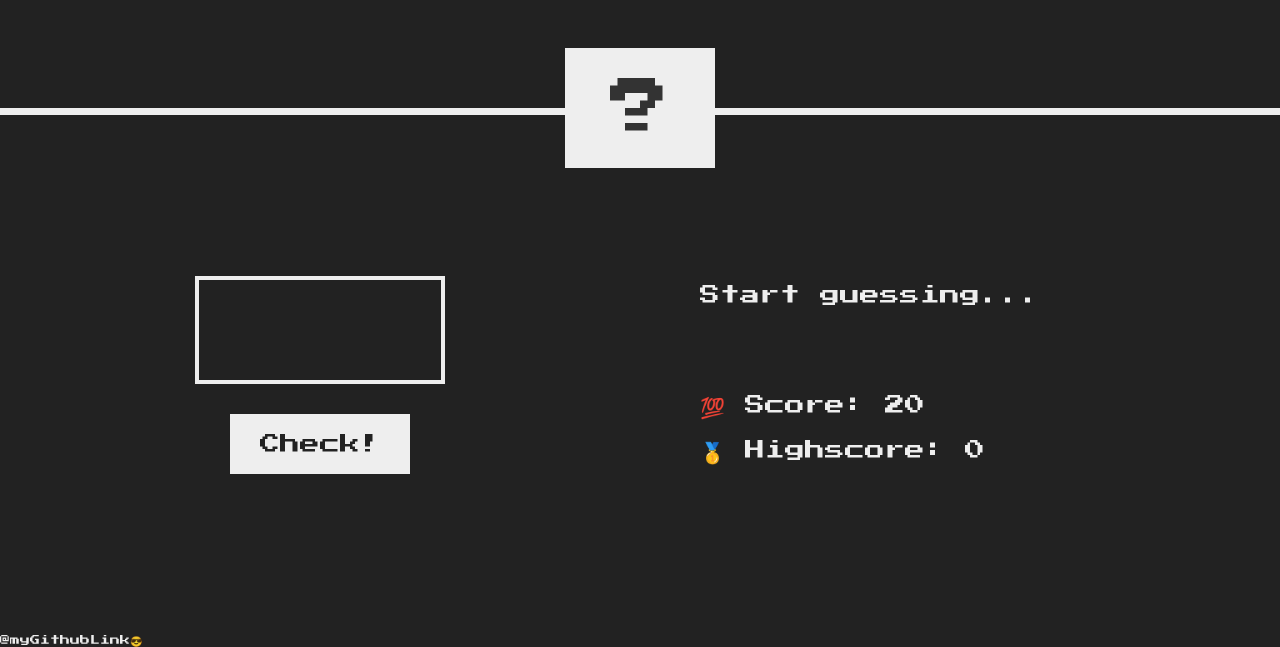
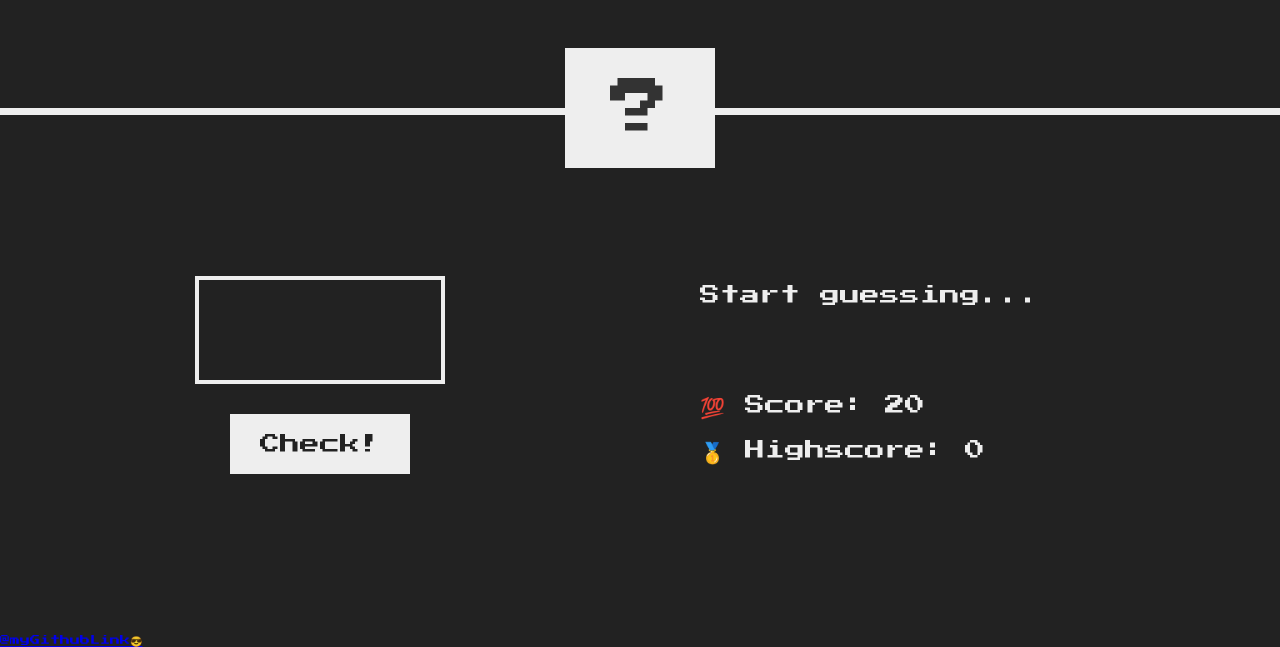
Before and after one commit to sonal-gogavle07/guess-my-number, a plain HTML site: page index.html in a window 1280 px wide. Shown: the part 165-812 px from the top of the page. Drawn offline with Linux system fonts and the light colour scheme.

Commit message:
github link

```diff
--- a/index.html
+++ b/index.html
@@ -27,7 +27,9 @@
         </p>
       </section>
     </main>
-    <footer>@myGithubLink😎</footer>
+    <footer>
+      <a href="https://github.com/sonal-gogavle07">@myGithubLink😎</a>
+    </footer>
     <script src="script.js"></script>
   </body>
 </html>
```
